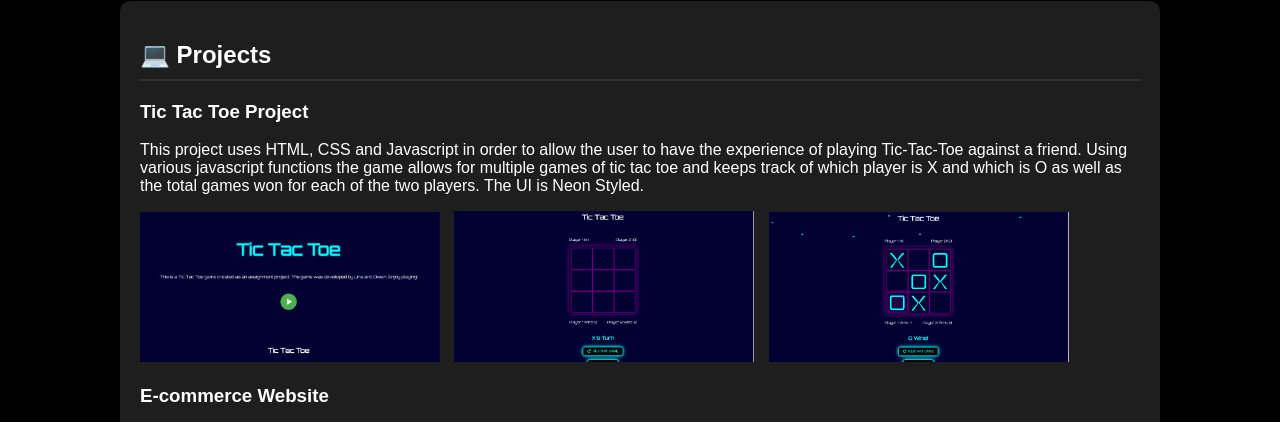
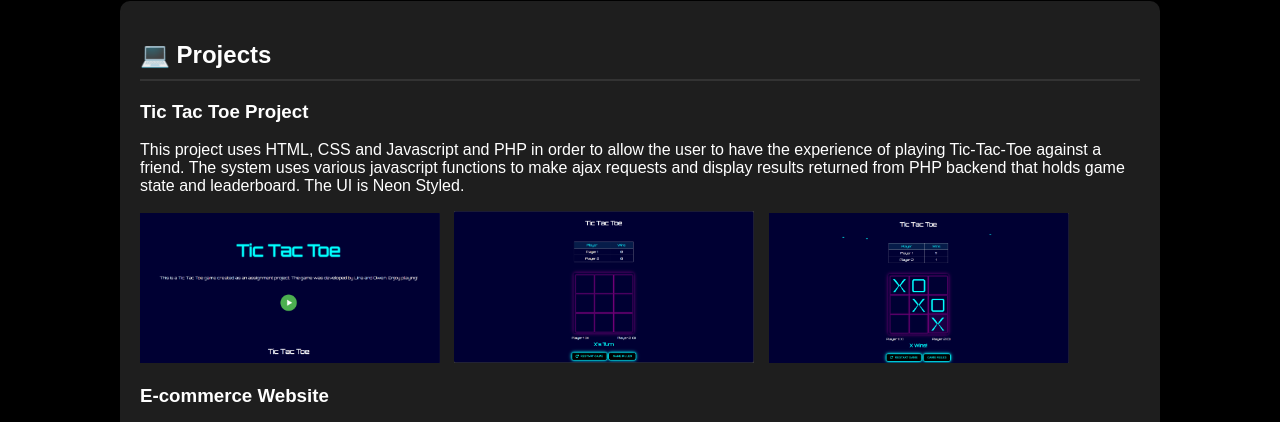
Before and after one commit to linamoussadek/PortfolioWebsites, a plain HTML site: page public/indexOwen.html in a window 1280 px wide. Shown: the part 2177-2599 px from the top of the page. Drawn offline with Linux system fonts and the light colour scheme.

Commit message:
Updating tic tac toe project

```diff
--- a/public/indexOwen.html
+++ b/public/indexOwen.html
@@ -179,11 +179,11 @@
         <h2>💻 Projects</h2>
         <div>
             <h3>Tic Tac Toe Project</h3>
-            <p>This project uses HTML, CSS and Javascript in order to allow the user to have the experience of playing Tic-Tac-Toe against a friend. Using various javascript functions the game allows for multiple games of tic tac toe and keeps track of which player is X and which is O as well as the total games won for each of the two players. The UI is Neon Styled.</p>
+            <p>This project uses HTML, CSS and Javascript and PHP in order to allow the user to have the experience of playing Tic-Tac-Toe against a friend. The system uses various javascript functions to make ajax requests and display results returned from PHP backend that holds game state and leaderboard. The UI is Neon Styled.</p>
             <div class="tictactoe">
             <img src="assetsOwen/images/TicTacToe1.png" alt="Project 1 Photo 1">
-            <img src="assetsOwen/images/TicTacToe2.png" alt="Project 1 Photo 2">
-            <img src="assetsOwen/images/TicTacToe3.png" alt="Project 1 Photo 3">
+            <img src="assetsOwen/images/PHPProject1.png" alt="Project 1 Photo 2">
+            <img src="assetsOwen/images/PHPProject2.png" alt="Project 1 Photo 3">
         </div>
         </div>
         <div>
```
Also changed, not shown: public/indexLina.html (+2 -2 lines), public/assetsOwen/images/PHPProject1.png (added), public/assetsOwen/images/PHPProject2.png (added).
